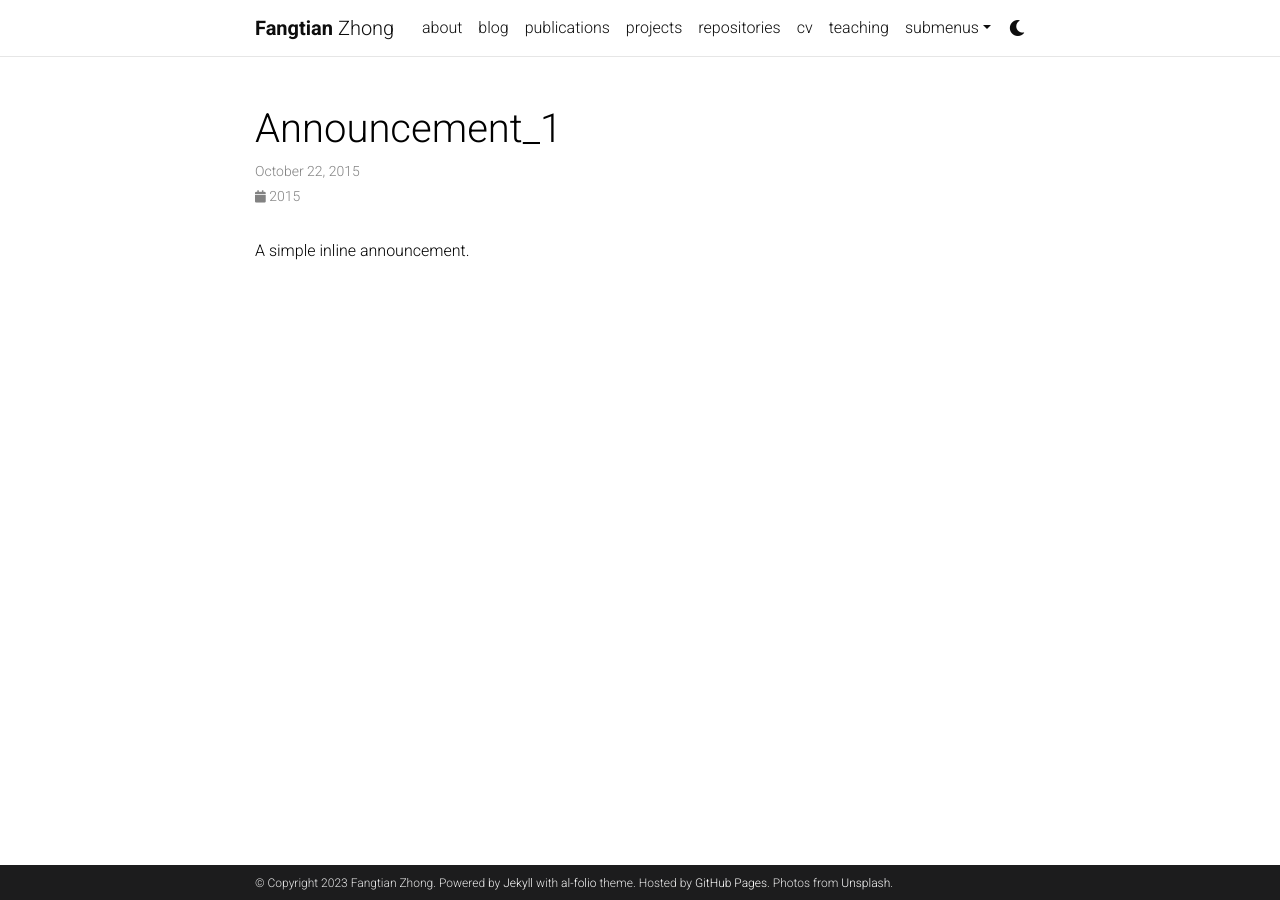
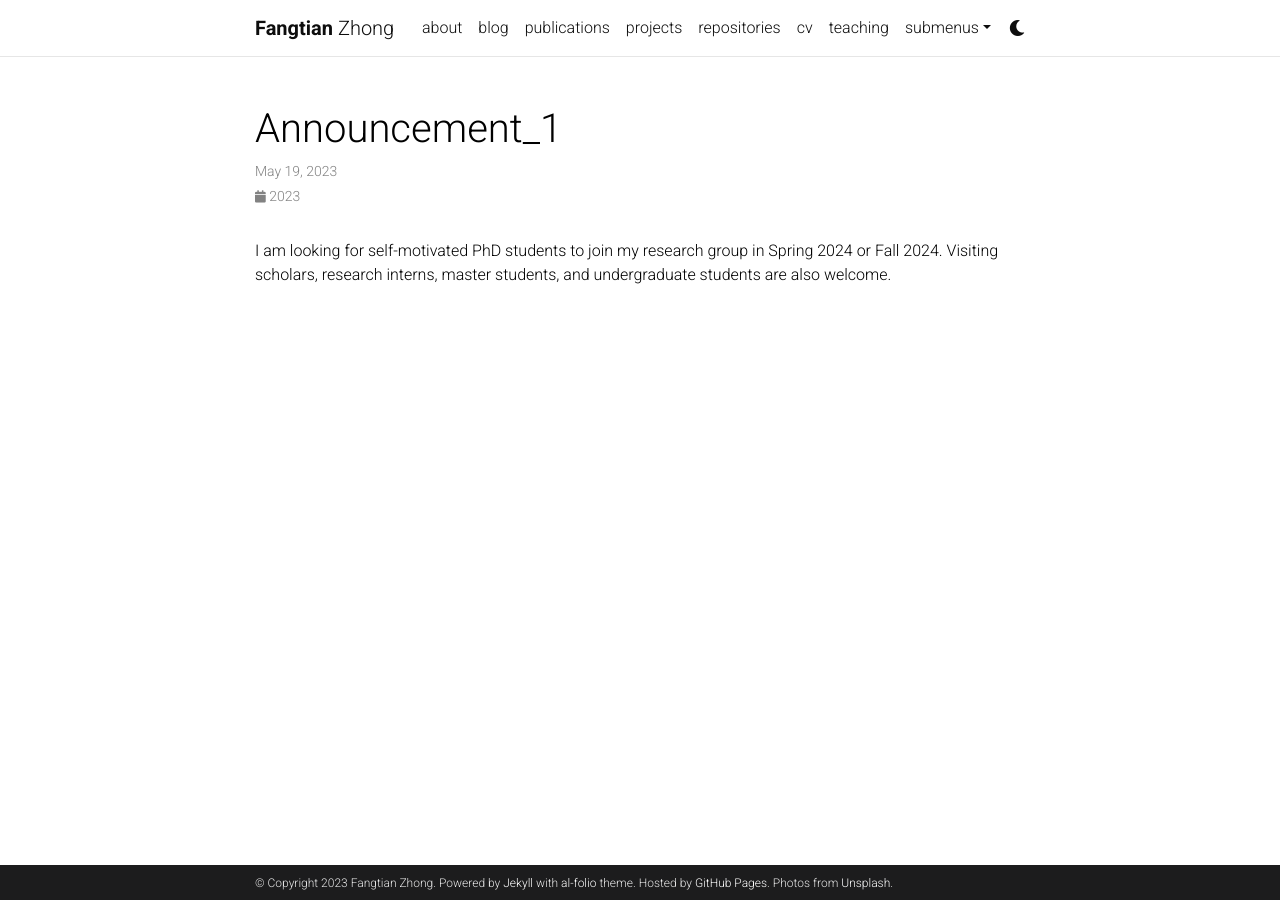
Before and after one commit to fangtian-zhong/fangtian-zhong_stop.github.io, a Jekyll site: the page built from _news/announcement_1.md, in a window 1280 px wide. Built offline with Jekyll 4.4.1, drawn with Linux system fonts in a browser that asks for light colours; comment, search, counter and statistics services are not loaded; a style sheet for code colours, icons or effects is not loaded.

Commit message:
Update announcement_1.md

```diff
--- a/_news/announcement_1.md
+++ b/_news/announcement_1.md
@@ -1,8 +1,8 @@
 ---
 layout: post
-date: 2015-10-22 15:59:00-0400
+date: 2023-05-19 15:59:00-0400
 inline: true
 related_posts: false
 ---
 
-A simple inline announcement.
+I am looking for self-motivated PhD students to join my research group in Spring 2024 or Fall 2024. Visiting scholars, research interns, master students, and undergraduate students are also welcome.
```
